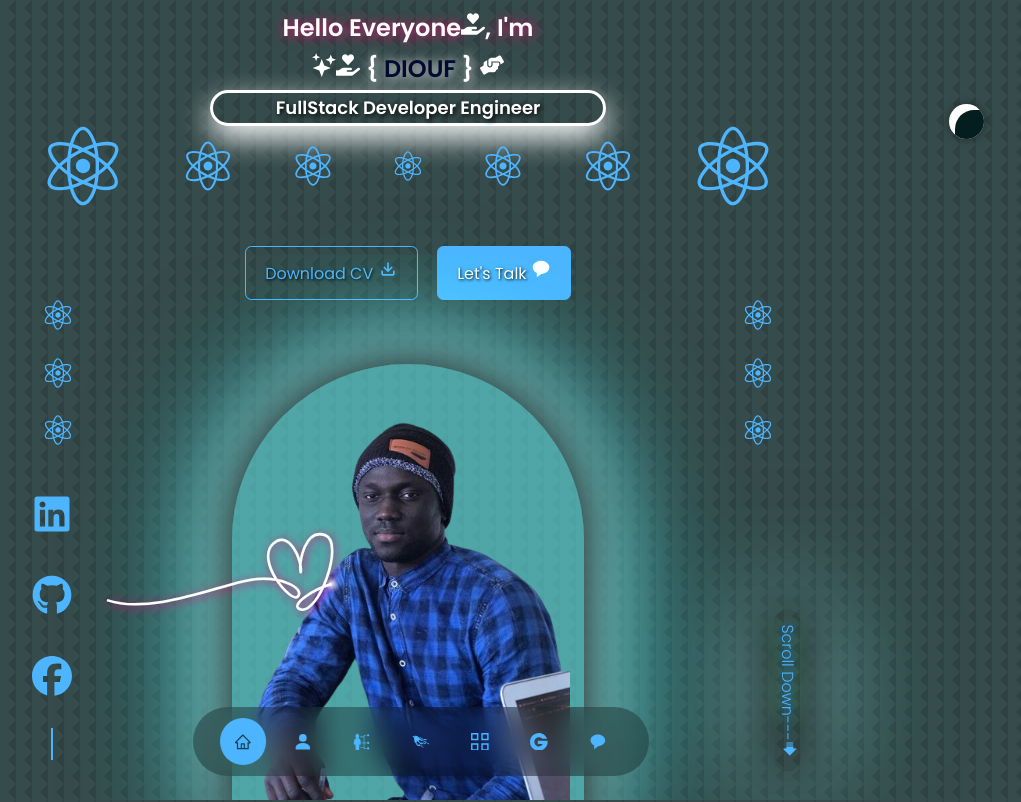
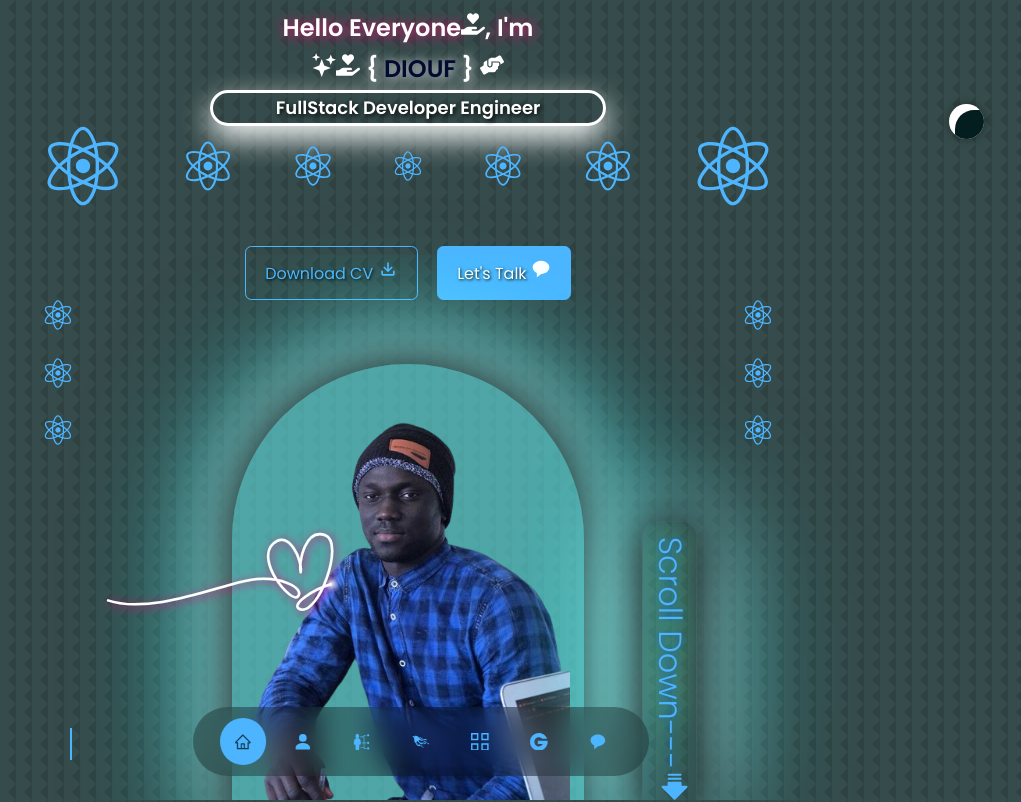
Before and after one commit to Mouhamed1003/keenprogrammer.com, a React (Create React App) app: page / in a window 1280 px wide. Shown: the top 802 px of the page, without its empty margins (232-1253 px from the left). Built offline with nearby package versions, Linux system fonts and the light colour scheme.

Commit message:
Update header.css

```diff
--- a/src/components/header/header.css
+++ b/src/components/header/header.css
@@ -96,7 +96,7 @@ header {
     position: absolute;
     right: 96%;
     bottom: 0rem;
-    font-size: 2.5rem;
+    font-size: 1.5%;
     text-shadow: 1px 1px 12px #fff;
     color: var(--color-primary);
 }
@@ -119,12 +119,11 @@ header {
 /*@ ============== Scoll down (defiler vers le bas )================ */
 .scroll_down {
     position: absolute;
-    right: -6rem;
-    bottom: 5rem;
+    right: -6%;
     transform: rotate(90deg);
     font-weight: 300;
-    bottom: 3.5rem;
-    font-size: 1rem;
+    font-size: 2rem;
+    bottom: 4rem;
     border-radius: 15px;
     padding-left: 15px;
     padding-right: 15px;
```
